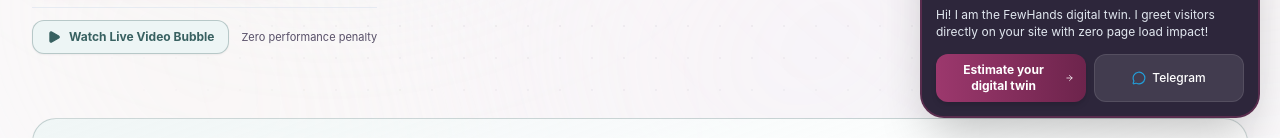
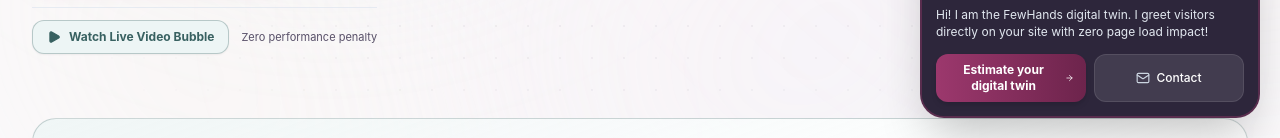
Before and after one commit to andreibdr/fewhands, a Next.js app: page /ai-video in a window 1280 px wide. Both pictures are taken after a click on the button 1220 px from the left and 740 px from the top of the page. Shown: the part 662-800 px from the top of the page. Built offline with nearby package versions, Linux system fonts and the light colour scheme.

Commit message:
Remove telegram button from widget and route strictly to /contact

```diff
--- a/components/VideoBubbleWidget.tsx
+++ b/components/VideoBubbleWidget.tsx
@@ -8,7 +8,7 @@
   Volume2,
   VolumeX,
   X,
-  MessageCircle,
+  Mail,
   ArrowRight,
   Sparkles,
   ShieldCheck,
@@ -18,7 +18,6 @@
   videoId?: string; // YouTube Shorts or video ID
   videoSrc?: string; // Optional direct MP4/WebM URL
   avatarImage?: string; // Portrait image for circle bubble (defaults to /andrei-ryzhenko.webp)
-  telegramUrl?: string; // Direct Telegram link (defaults to https://t.me/Strashilamudry)
   titleRu?: string;
   titleEn?: string;
   titleSr?: string;
@@ -33,7 +32,6 @@
   videoId = "M8g2gJlwH7M",
   videoSrc,
   avatarImage = "/andrei-ryzhenko.webp",
-  telegramUrl = "https://t.me/Strashilamudry",
   titleRu = "Привет! Я цифровой двойник FewHands",
   titleEn = "Hi! I am the FewHands digital twin",
   titleSr = "Zdravo! Ja sam FewHands digitalni dvojnik",
@@ -177,15 +175,14 @@
                 <span>{ctaText}</span>
                 <ArrowRight className="w-3 h-3" />
               </Link>
-              <a
-                href={telegramUrl}
-                target="_blank"
-                rel="noopener noreferrer"
+              <Link
+                href="/contact"
+                onClick={() => setIsOpen(false)}
                 className="inline-flex items-center justify-center gap-1.5 px-3 py-2 rounded-xl bg-white/10 hover:bg-white/20 text-white font-medium text-xs border border-white/10 transition-all text-center"
               >
-                <MessageCircle className="w-3.5 h-3.5 text-[#229ED9]" />
-                <span>Telegram</span>
-              </a>
+                <Mail className="w-3.5 h-3.5 text-slate-300" />
+                <span>{lang === "ru" ? "Связаться" : lang === "sr" ? "Kontakt" : "Contact"}</span>
+              </Link>
             </div>
           </div>
         </div>
```
